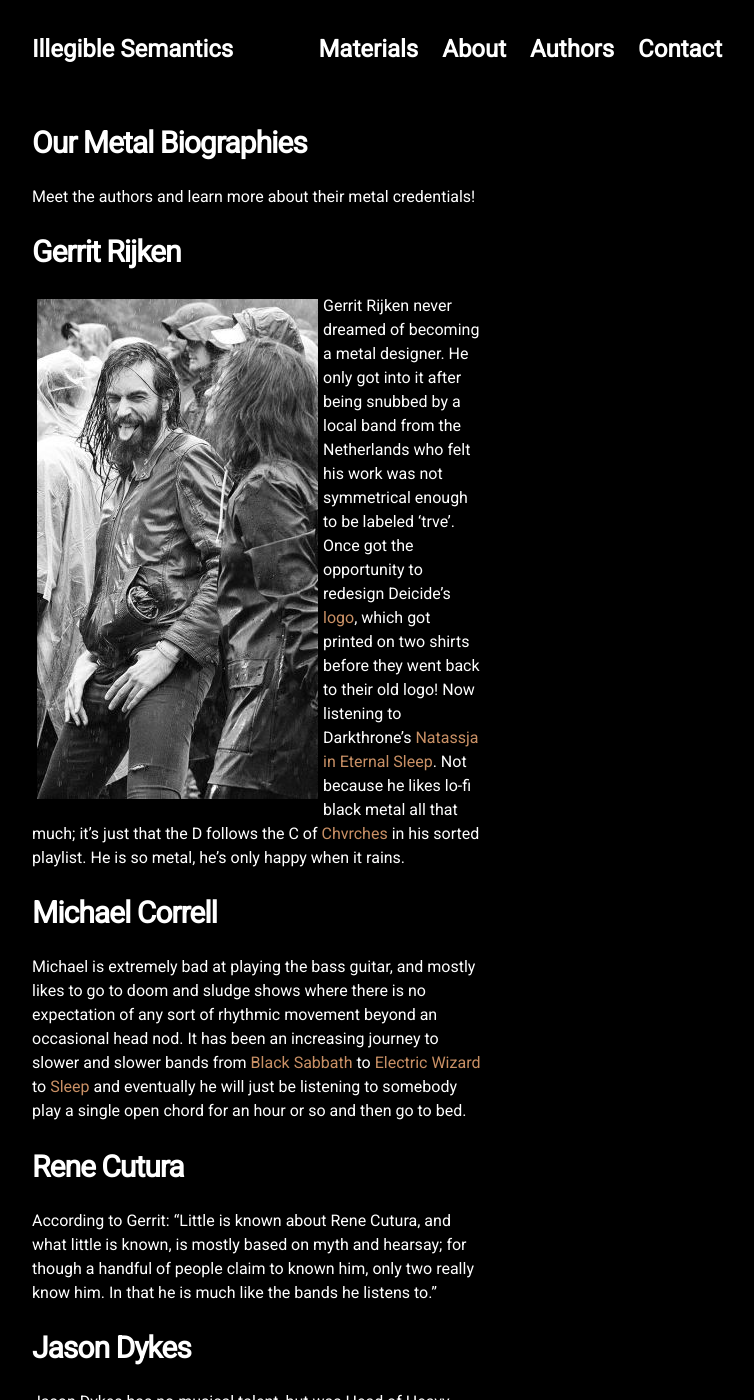
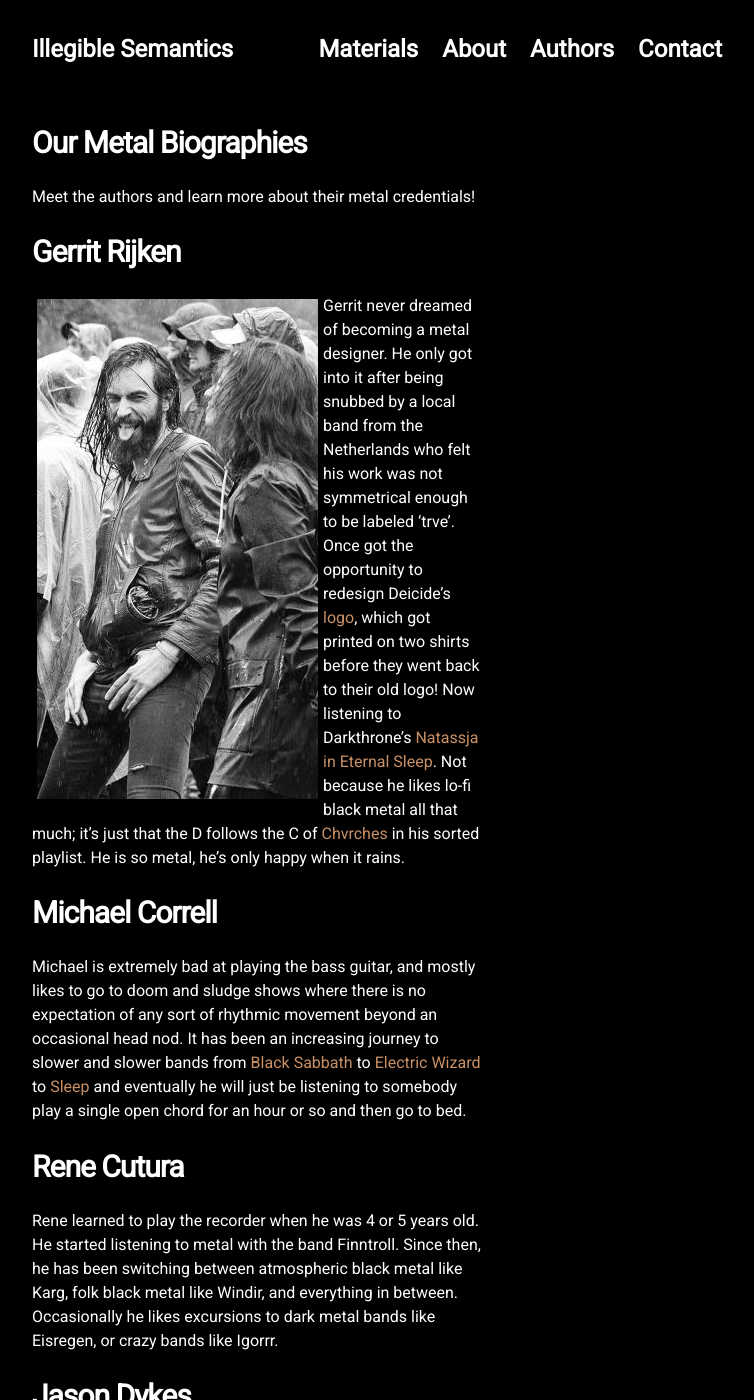
Before and after one commit to Noeska/illegiblesemantics, a Jekyll site: the page built from pages/authors.md, in a window 1280 px wide and 1400 px high. Shown: the whole window, without its empty margins (263-1017 px from the left). Built offline with Jekyll 4.4.1, drawn with Linux system fonts in a browser that asks for light colours; nearby versions of some CDN libraries; some of the changed text lies outside the part shown.

Commit message:
Updated bios

```diff
--- a/pages/authors.md
+++ b/pages/authors.md
@@ -11,17 +11,17 @@ Meet the authors and learn more about their metal credentials!
 </div> -->
 # Gerrit Rijken
 <img style="float:left;margin:5px 5px 5px 5px;" src="\illegiblesemantics\assets\img\members\Gerrit.jpg"/>
-Gerrit Rijken never dreamed of becoming a metal designer. He only got into it after being snubbed by a local band from the Netherlands who felt his work was not symmetrical enough to be labeled ‘trve’. Once got the opportunity to redesign Deicide’s <a href="http://www.radiotangra.com/en/news/read/2312.html" target="_blank" rel="noopener"><span>logo</span></a>, which got printed on two shirts before they went back to their old logo! Now listening to Darkthrone’s <a href="https://open.spotify.com/track/4DYkVqNqs6gSJ4sJRFst8G?si=cc59a65aa6e840d0" target="_blank" rel="noopener"><span>Natassja in Eternal Sleep</span></a>. Not because he likes lo-fi black metal all that much; it’s just that the D follows the C of <a href="https://open.spotify.com/artist/3CjlHNtplJyTf9npxaPl5w?si=8e81be106a504d3d" target="_blank" rel="noopener"><span>Chvrches</span></a> in his sorted playlist. He is so metal, he’s only happy when it rains.
+Gerrit never dreamed of becoming a metal designer. He only got into it after being snubbed by a local band from the Netherlands who felt his work was not symmetrical enough to be labeled ‘trve’. Once got the opportunity to redesign Deicide’s <a href="http://www.radiotangra.com/en/news/read/2312.html" target="_blank" rel="noopener"><span>logo</span></a>, which got printed on two shirts before they went back to their old logo! Now listening to Darkthrone’s <a href="https://open.spotify.com/track/4DYkVqNqs6gSJ4sJRFst8G?si=cc59a65aa6e840d0" target="_blank" rel="noopener"><span>Natassja in Eternal Sleep</span></a>. Not because he likes lo-fi black metal all that much; it’s just that the D follows the C of <a href="https://open.spotify.com/artist/3CjlHNtplJyTf9npxaPl5w?si=8e81be106a504d3d" target="_blank" rel="noopener"><span>Chvrches</span></a> in his sorted playlist. He is so metal, he’s only happy when it rains.
 
 # Michael Correll
 Michael is extremely bad at playing the bass guitar, and mostly likes to go to doom and sludge shows where there is no expectation of any sort of rhythmic movement beyond an occasional head nod. It has been an increasing journey to slower and slower bands from <a href="
 https://open.spotify.com/artist/5M52tdBnJaKSvOpJGz8mfZ?si=1ec69dc1fac64bea" target="_blank" rel="noopener"><span>Black Sabbath</span></a> to <a href="https://open.spotify.com/artist/4htjQW3lgIwL6fEJlTOez4?si=7e902c55c2a44908l" target="_blank" rel="noopener"><span>Electric Wizard</span></a> to <a href="https://open.spotify.com/artist/4Mt6w4tDGiPgV5q6JWPlrI?si=b3d46586bd104c7f" target="_blank" rel="noopener"><span>Sleep</span></a> and eventually he will just be listening to somebody play a single open chord for an hour or so and then go to bed.
 
 # Rene Cutura
-According to Gerrit: "Little is known about Rene Cutura, and what little is known, is mostly based on myth and hearsay; for though a handful of people claim to known him, only two really know him. In that he is much like the bands he listens to."
+Rene learned to play the recorder when he was 4 or 5 years old. He started listening to metal with the band Finntroll. Since then, he has been switching between atmospheric black metal like Karg, folk black metal like Windir, and everything in between. Occasionally he likes excursions to dark metal bands like Eisregen, or crazy bands like Igorrr.
 
 # Jason Dykes
-Jason Dykes has no musical talent, but was Head of Heavy Metal & Audio Cassettes at Our Price Records, Bristol (now defunct) in the late 1980s. He was alive during the New Wave of British Heavy Metal, saw <a href="https://open.spotify.com/artist/71vVmHeNgCVSa5SVmfvscU?si=f1558ec28ffe43cf" target="_blank" rel="noopener"><span>Saxon</span></a> at full blast, once made the guest list at a <a href="https://open.spotify.com/artist/1DFr97A9HnbV3SKTJFu62M?si=fad6c8e0ee664655" target="_blank" rel="noopener"><span>Motörhead</span></a> gig and appears briefly, blurrily but gloriously in Faith No More's <a href="https://www.imdb.com/title/tt0291898/" target="_blank" rel="noopener"><span>You Fat Bastards: Live at the Brixton Academy</span></a>. He looks marginally more metal now than he did at the start of lockdown and is currently, continually listening to Mike Patton’s crooning on <a href="https://open.spotify.com/album/3nwFif277CXx1cQN0nOCZy?si=REplfZvpSMGVmdNFS6udgw&dl_branch=1" target="_blank" rel="noopener"><span>Mondo cane</span></a> with occasional inexcusable lapses towards <a href="https://open.spotify.com/artist/56oDRnqbIiwx4mymNEv7dS?si=1c7693c73f824be6" target="_blank" rel="noopener"><span>Lizzo</span></a>.
+Jason has no musical talent, but was Head of Heavy Metal & Audio Cassettes at Our Price Records, Bristol (now defunct) in the late 1980s. He was alive during the New Wave of British Heavy Metal, saw <a href="https://open.spotify.com/artist/71vVmHeNgCVSa5SVmfvscU?si=f1558ec28ffe43cf" target="_blank" rel="noopener"><span>Saxon</span></a> at full blast, once made the guest list at a <a href="https://open.spotify.com/artist/1DFr97A9HnbV3SKTJFu62M?si=fad6c8e0ee664655" target="_blank" rel="noopener"><span>Motörhead</span></a> gig and appears briefly, blurrily but gloriously in Faith No More's <a href="https://www.imdb.com/title/tt0291898/" target="_blank" rel="noopener"><span>You Fat Bastards: Live at the Brixton Academy</span></a>. He looks marginally more metal now than he did at the start of lockdown and is currently, continually listening to Mike Patton’s crooning on <a href="https://open.spotify.com/album/3nwFif277CXx1cQN0nOCZy?si=REplfZvpSMGVmdNFS6udgw&dl_branch=1" target="_blank" rel="noopener"><span>Mondo cane</span></a> with occasional inexcusable lapses towards <a href="https://open.spotify.com/artist/56oDRnqbIiwx4mymNEv7dS?si=1c7693c73f824be6" target="_blank" rel="noopener"><span>Lizzo</span></a>.
 
 # Frank Heyen
 <img style="float:right;margin:5px 5px 5px 5px;" src="\illegiblesemantics\assets\img\members\frank.jpg"/>
```
Also changed, not shown: other parts of pages/authors.md (+2 -2 lines).
